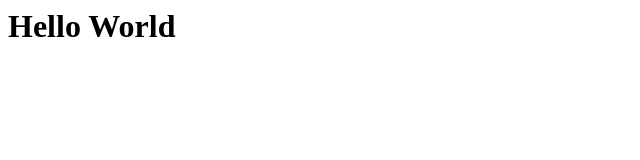
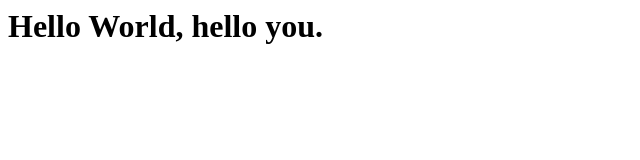
Before and after one commit to TheFox/hello-world, a plain HTML site: page src/index.html in a window 1280 px wide. Shown: the whole page, without its empty margins (0-640 px from the left). Drawn offline with Linux system fonts and the light colour scheme.

Commit message:
Update index.html

```diff
--- a/src/index.html
+++ b/src/index.html
@@ -1 +1 @@
-<h1>Hello World</h1>
+<h1>Hello World, hello you.</h1>
```
